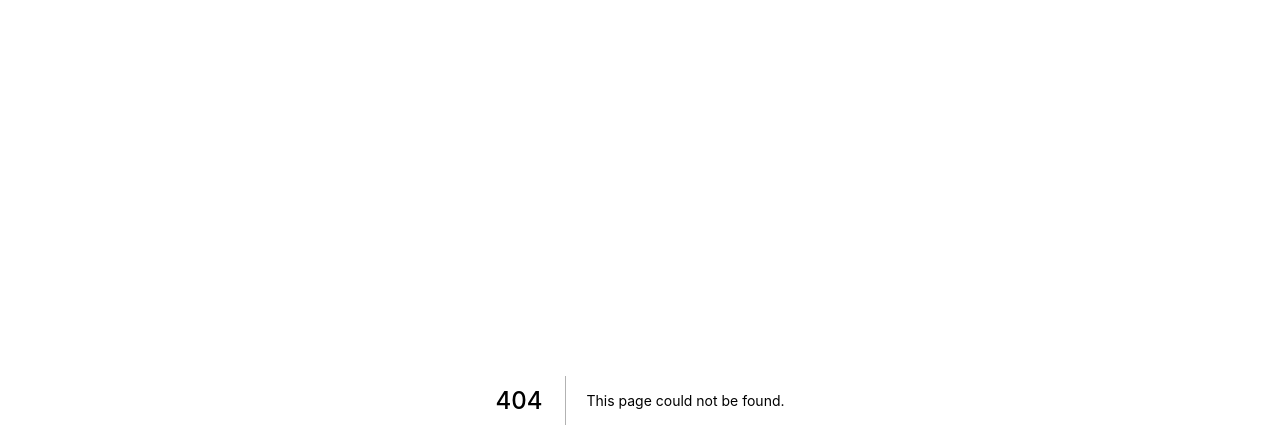
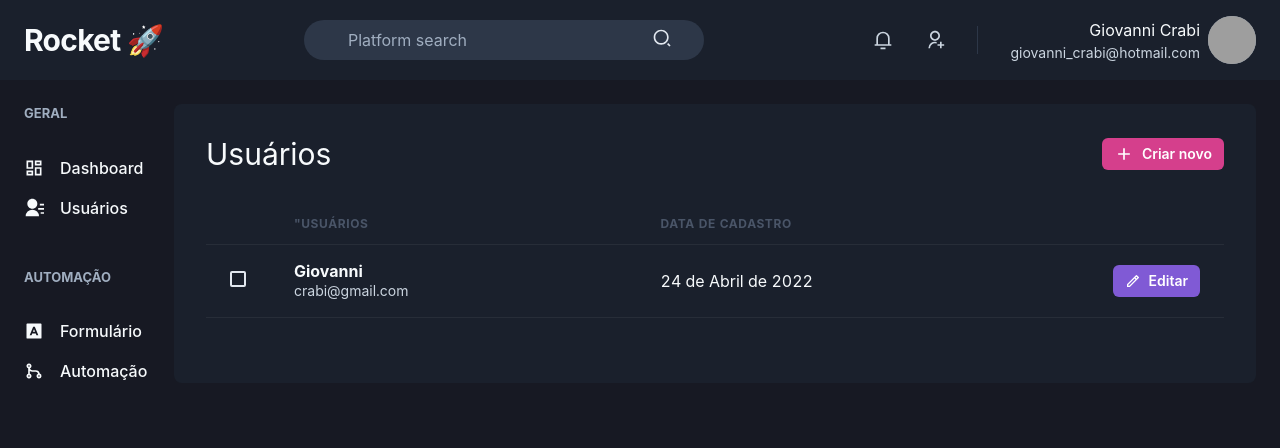
Before and after one commit to GiovanniCrabi/TrainingWIthChakraUI, a Next.js app: page /users in a window 1280 px wide. Before the commit this address had no page. Shown: the top 448 px of the page. Built offline with nearby package versions, Linux system fonts and the light colour scheme; grey boxes are pictures that could not be loaded.

Commit message:
Created Pages Users

```diff
--- a/src/components/Header/index.tsx
+++ b/src/components/Header/index.tsx
@@ -20,10 +20,8 @@
           letterSpacing='tight'
           w='64'
         >
-          DashGo
-          <Text as='span' color='pink.500'>.</Text>
+          Rocket 🚀
         </Text>
-
         <Flex
           as='label'
           flex='1'
--- /dev/null
+++ b/src/pages/users/index.tsx
@@ -0,0 +1,73 @@
+import { Box, Button, Checkbox, Flex, Heading, Icon, Table, Tbody, Td, Text, Th, Thead, Tr } from "@chakra-ui/react";
+import { RiAddLine, RiPencilLine } from "react-icons/ri";
+
+import { Header } from "../../components/Header";
+import { Sidebar } from "../../components/Sidebar";
+
+export default function UserList() {
+  return (
+    <Box>
+      <Header />
+
+      <Flex w='100%' my='6' maxW={1480} mx='auto' px='6'>
+        <Sidebar />
+
+        <Box flex='1' borderRadius={8} bg='gray.800' p='8'>
+          <Flex mb='8' justify='space-between' align='center'>
+            <Heading size='lg' fontWeight='normal'> Usuários </Heading>
+
+            <Button
+              as='a'
+              size='sm'
+              fontSize='sm'
+              colorScheme='pink'
+              cursor='crosshair'
+              leftIcon={<Icon as={RiAddLine} fontSize='20'/>}
+            >
+              Criar novo
+
+            </Button>
+          </Flex>
+
+          <Table colorScheme='whiteAlpha'>
+            <Thead>
+              <Tr>
+                <Th px='6' color='gray.300' width='8'>
+                </Th>
+                <Th>"Usuários</Th>
+                <Th>Data de cadastro</Th>
+                <Th width='8'></Th>
+              </Tr>
+            </Thead>
+            <Tbody>
+              <Tr>
+                <Td px='6'>
+                  <Checkbox colorScheme='pink'/>
+                </Td>
+                <Td>
+                  <Box>
+                    <Text fontWeight='bold'>Giovanni</Text>
+                    <Text fontSize='sm' color='gray.300'>crabi@gmail.com</Text>
+                  </Box>
+                </Td>
+                <Td>24 de Abril de 2022</Td>
+                <Td>
+                  <Button
+                    as='a'
+                    size='sm'
+                    fontSize='sm'
+                    colorScheme='purple'
+                    cursor='pointer'
+                    leftIcon={<Icon as={RiPencilLine} fontSize='16'/>}
+                  >
+                    Editar
+                  </Button>
+                </Td>
+              </Tr>
+            </Tbody>
+          </Table>
+        </Box>
+      </Flex>
+    </Box>
+  )
+}
```
